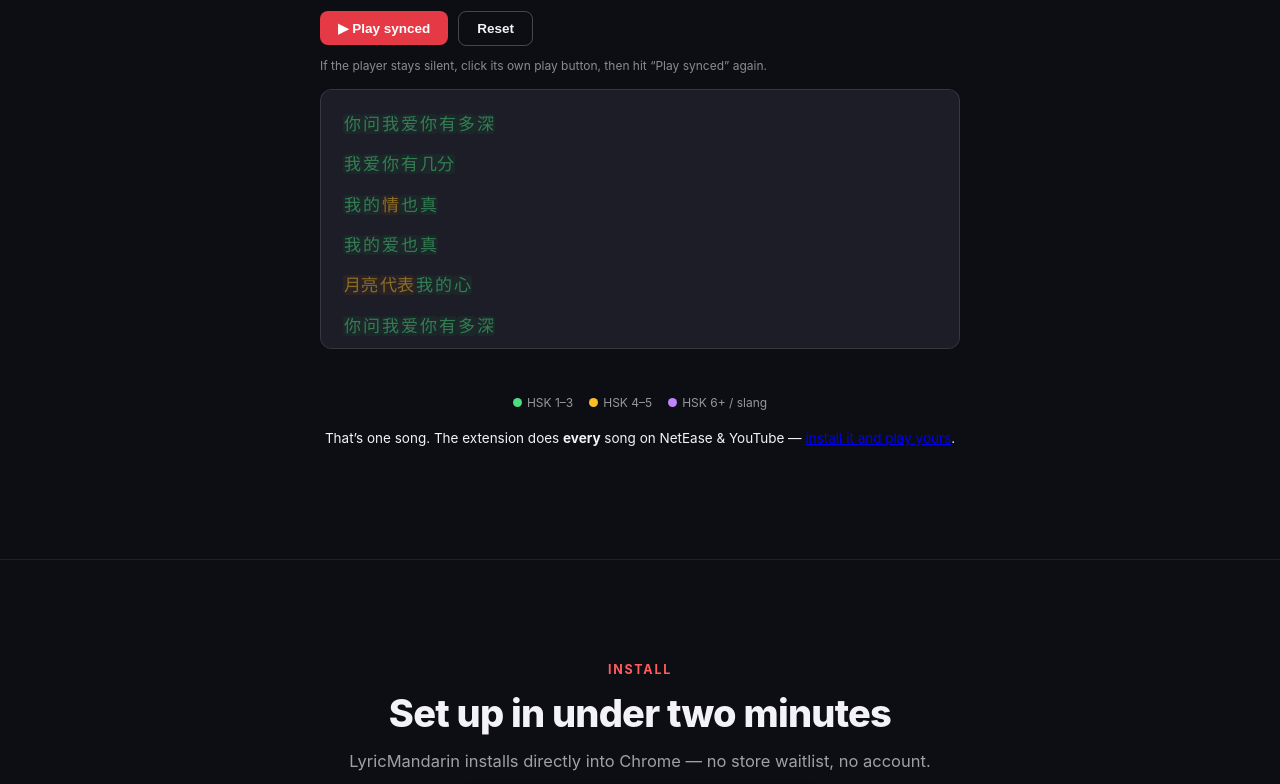
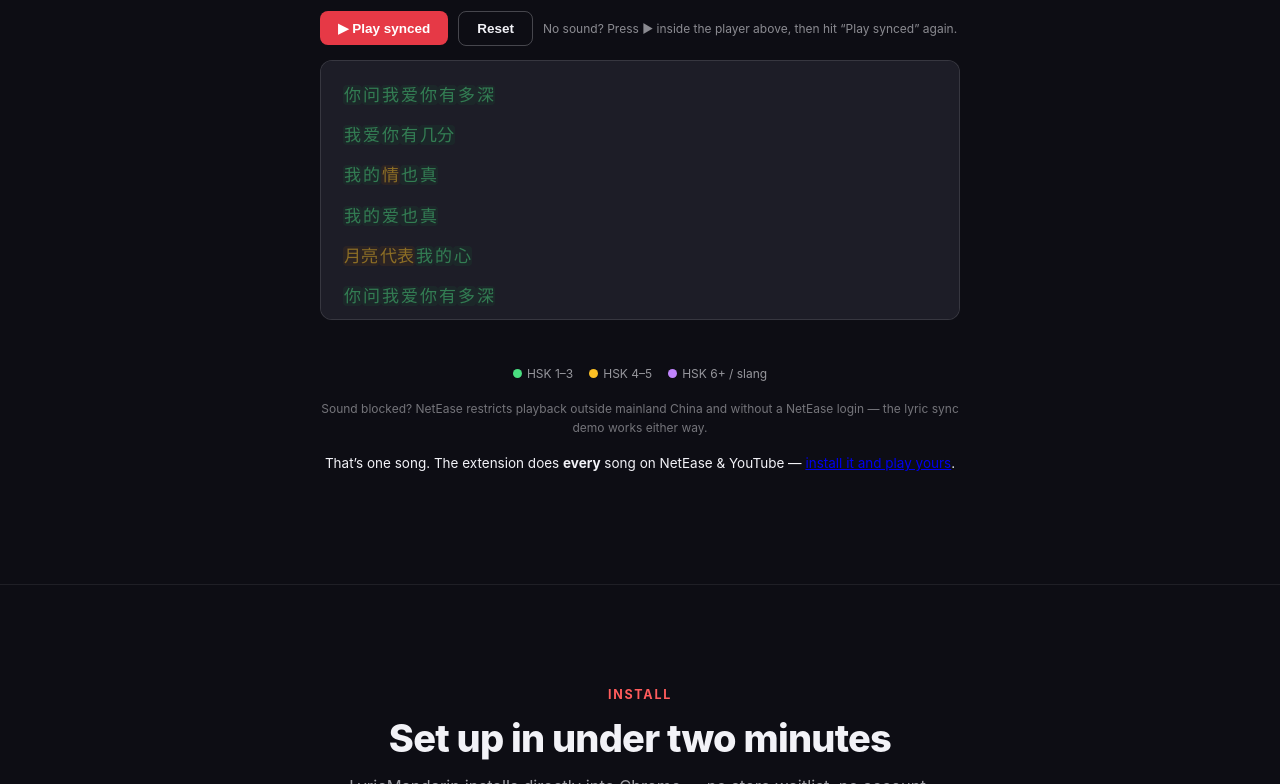
Before and after one commit to annabelleonardi/lyric-mandarin, a plain HTML site: page index.html in a window 1280 px wide. Shown: the part 2869-3653 px from the top of the page. Drawn offline with Linux system fonts and the light colour scheme.

Commit message:
Demo UX: intro feedback on Play synced, clearer audio-fallback hints

```diff
--- a/index.html
+++ b/index.html
@@ -1229,6 +1229,7 @@
         .c-mid { background: #d97706; }
         .c-hard { background: #7c3aed; }
         .ld-cta { margin-top: 16px; text-align: center; font-size: 13.5px; }
+        .ld-note { margin: 0 0 10px; text-align: center; font-size: 12px; color: rgba(242,242,247,.45); }
       </style>
 
       <div class="ld-wrap">
@@ -1238,7 +1239,7 @@
         <div class="ld-ctrl">
           <button class="ld-btn" id="ld-play">▶ Play synced</button>
           <button class="ld-btn ghost" id="ld-stop">Reset</button>
-          <span class="ld-hint">If the player stays silent, click its own play button, then hit “Play synced” again.</span>
+          <span class="ld-hint">No sound? Press ▶ inside the player above, then hit “Play synced” again.</span>
         </div>
         <div class="ld-box" id="ld-box"></div>
         <p class="ld-trans" id="ld-trans"></p>
@@ -1247,6 +1248,7 @@
           <span><i style="background:#fbbf24"></i>HSK 4–5</span>
           <span><i style="background:#c084fc"></i>HSK 6+ / slang</span>
         </div>
+        <p class="ld-note">Sound blocked? NetEase restricts playback outside mainland China and without a NetEase login — the lyric sync demo works either way.</p>
         <p class="ld-cta">That’s one song. The extension does <b>every</b> song on NetEase &amp; YouTube — <a href="#install">install it and play yours</a>.</p>
       </div>
       <div class="ld-card" id="ld-card"></div>
@@ -1380,6 +1382,7 @@
           frame.src = PLAYER_BASE + "&auto=1&t=" + Date.now();
           t = 0;
           setIdx(-1);
+          trans.textContent = "♪ Intro playing — first lyric at 0:12";
           if (timer) clearInterval(timer);
           timer = setInterval(tick, 250);
         }
```
